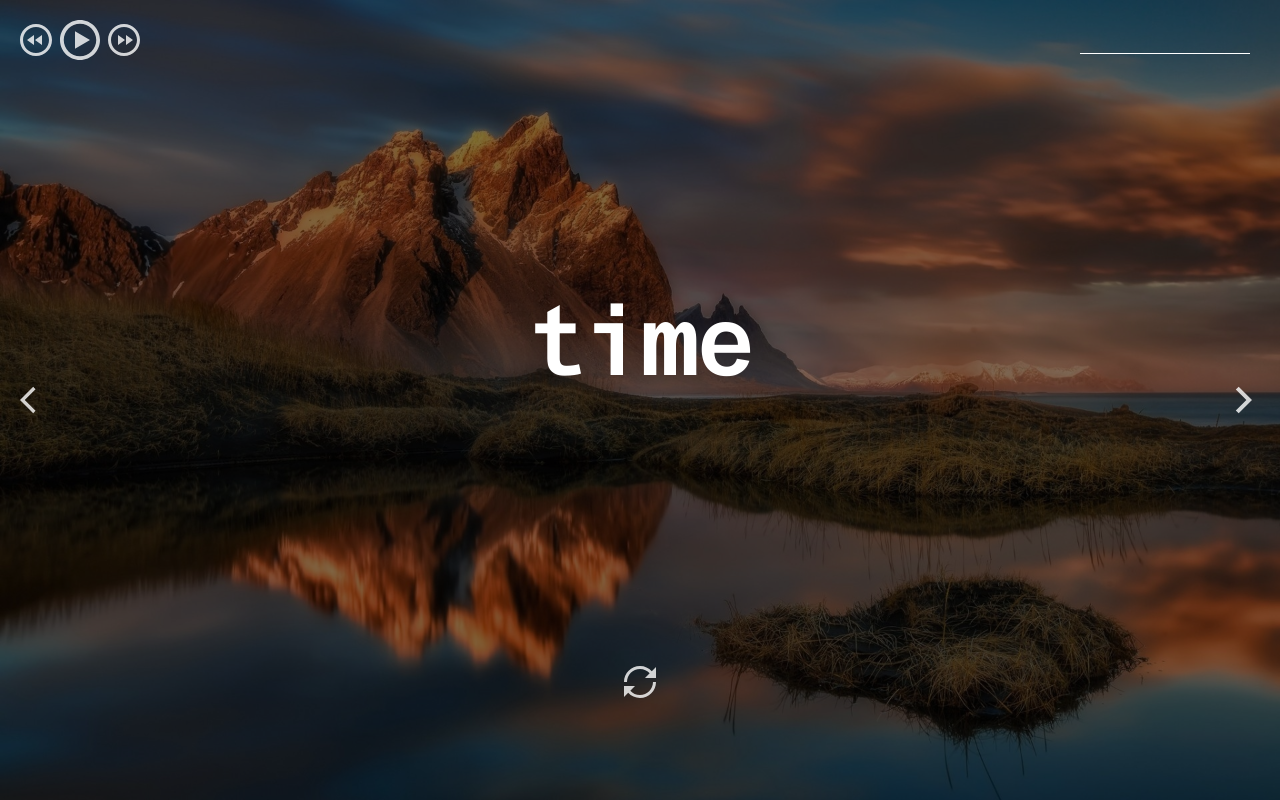
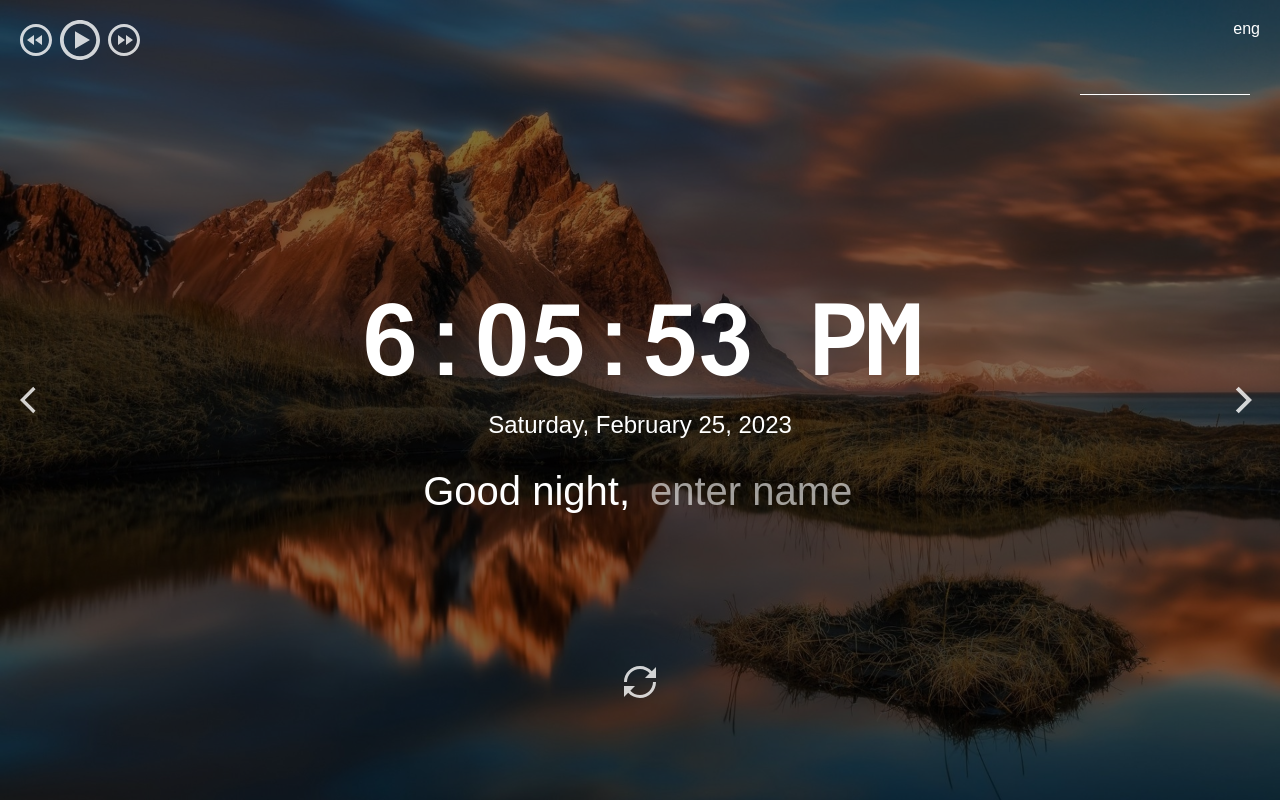
Before and after one commit to Lelik7777/momentum-rs, a website built with webpack: page src/index.html in a window 1280 px wide. Built offline with nearby package versions, Linux system fonts and the light colour scheme.

Commit message:
feat: create timeDate.js, greeting.js

```diff
--- a/src/css/style.css
+++ b/src/css/style.css
@@ -129,6 +129,21 @@ body {
     width: 180px;
     min-height: 180px;
     text-align: left;
+}
+
+.weather .lng {
+    display: flex;
+    width: 100%;
+    justify-content: right;
+    cursor: pointer;
+}
+
+.lng span {
+    display: none;
+}
+
+.lng ._active {
+    display: block;
 }
 
 .weather-error {
--- a/src/index.html
+++ b/src/index.html
@@ -19,6 +19,10 @@
         <ul class="play-list"></ul>
     </div>
     <div class="weather">
+        <div class="lng">
+            <span class="ru">ru</span>
+            <span class="eng">eng</span>
+        </div>
         <input type="text" class="city"/>
         <i class="weather-icon owf"></i>
         <div class="weather-error"></div>
@@ -39,7 +43,7 @@
     <date class="date"></date>
     <div class="greeting-container">
         <span class="greeting"></span>
-        <input type="text" class="name"/>
+        <input type="text" class="name" placeholder="enter name"/>
     </div>
 </main>
 <footer class="footer">
--- a/src/index.js
+++ b/src/index.js
@@ -1,3 +1,59 @@
 //import './index.html';
 //i can write path in entry in webpack config
 //import './css/style.css';
+import {showCurrentDate, showCurrentTime} from "./js/timeDate";
+import {getEl, getLocalStorage, setLocalStorage} from "./js/helper";
+import {ACTIVE, ENG, LG, NAME, RU} from "./js/config";
+import {showGreeting} from "./js/greeting";
+
+const $ru = getEl('.ru');
+const $eng = getEl('.eng');
+const $name = getEl('.name');
+let lang;
+
+window.addEventListener('load', function () {
+    lang = getLocalStorage(LG);
+    //set lg in local storage
+    if (!lang) {
+        setLocalStorage(LG, ENG);
+        lang = getLocalStorage(LG);
+        $eng.classList.add(ACTIVE);
+    }
+
+    if (lang === ENG) {
+        $eng.classList.add(ACTIVE);
+
+    } else $ru.classList.add(ACTIVE);
+
+
+    if (getLocalStorage(NAME)) {
+        $name.value = getLocalStorage(NAME).split('')
+            .map((char, i) => i === 0 ? char.toUpperCase() : char).join('');
+    }
+
+    showCurrentTime(lang);
+    showCurrentDate(lang);
+    showGreeting(lang);
+
+});
+document.querySelector('.lng').addEventListener('click', function () {
+    //console.log(lang)
+    if (lang === ENG) {
+        setLocalStorage('lg', RU);
+        lang = getLocalStorage(LG);
+        showCurrentDate(lang);
+        showGreeting(lang);
+    } else {
+        setLocalStorage('lg', ENG);
+        lang = getLocalStorage(LG);
+        showCurrentDate(lang);
+        showGreeting(lang);
+    }
+    $ru.classList.toggle(ACTIVE);
+    $eng.classList.toggle(ACTIVE);
+});
+window.addEventListener('beforeunload', function () {
+    if ($name.value) {
+        setLocalStorage(NAME, $name.value);
+    }
+})
--- a/src/js/config.js
+++ b/src/js/config.js
@@ -0,0 +1,9 @@
+export const RU = 'ru';
+export const ENG = 'eng';
+export const ACTIVE = '_active';
+export const LG = 'lg';
+export const MIDNIGHT = 0;
+export const SIX = 6;
+export const TWELVE = 12;
+export const SIXTEEN = 18;
+export const NAME = 'name';
--- /dev/null
+++ b/src/js/greeting.js
@@ -0,0 +1,26 @@
+import {ENG, MIDNIGHT, SIX, SIXTEEN, TWELVE} from "./config";
+import {getEl} from "./helper";
+
+const $greeting = getEl('.greeting');
+
+const timeOfDayEng = ['Good morning,', 'Good afternoon,', 'Good evening,', 'Good night,'];
+const timeOfDayRu = ['Доброе утро,', 'Добрый день,', ' Добрый вечер,', 'Доброй ночи,'];
+
+export const showGreeting = (lang) => {
+    const date = new Date();
+    const time = date.getHours();
+
+    const getGreeting = time => {
+        switch (time) {
+            case time >= MIDNIGHT && time < SIX:
+                return lang === ENG ? timeOfDayEng[0] : timeOfDayRu[0];
+            case time >= SIX && time < TWELVE:
+                return lang === ENG ? timeOfDayEng[1] : timeOfDayRu[1];
+            case time >= TWELVE && time < SIXTEEN:
+                return lang === ENG ? timeOfDayEng[2] : timeOfDayRu[2];
+            default:
+                return lang === ENG ? timeOfDayEng[3] : timeOfDayRu[3];
+        }
+    }
+    $greeting.textContent = getGreeting(time);
+}
--- a/src/js/helper.js
+++ b/src/js/helper.js
@@ -0,0 +1,8 @@
+import {ENG} from "./config";
+
+export const setLocalStorage = (key, value) => {
+    localStorage.setItem(key, value);
+}
+export const getLocalStorage = (value) => localStorage.getItem(value);
+
+export const getEl = (selector) => document.querySelector(selector);
--- /dev/null
+++ b/src/js/timeDate.js
@@ -0,0 +1,18 @@
+import {MIDNIGHT} from "./config";
+import {getEl} from "./helper";
+
+const $time = getEl('.time');
+const $date = getEl('.date');
+
+export const showCurrentDate = (lang) => {
+    const date = new Date();
+    const options = {weekday: 'long', year: 'numeric', month: 'long', day: 'numeric'};
+    $date.textContent = date.toLocaleDateString(lang, options);
+}
+export const showCurrentTime = (lang) => {
+    const date = new Date();
+    const currTime = date.toLocaleTimeString();
+    $time.textContent = currTime;
+    if (date.getHours() === MIDNIGHT) showCurrentDate(lang);
+    setTimeout(showCurrentTime, 1000);
+}
```
Lines whose indentation alone changed are shown as unchanged.
